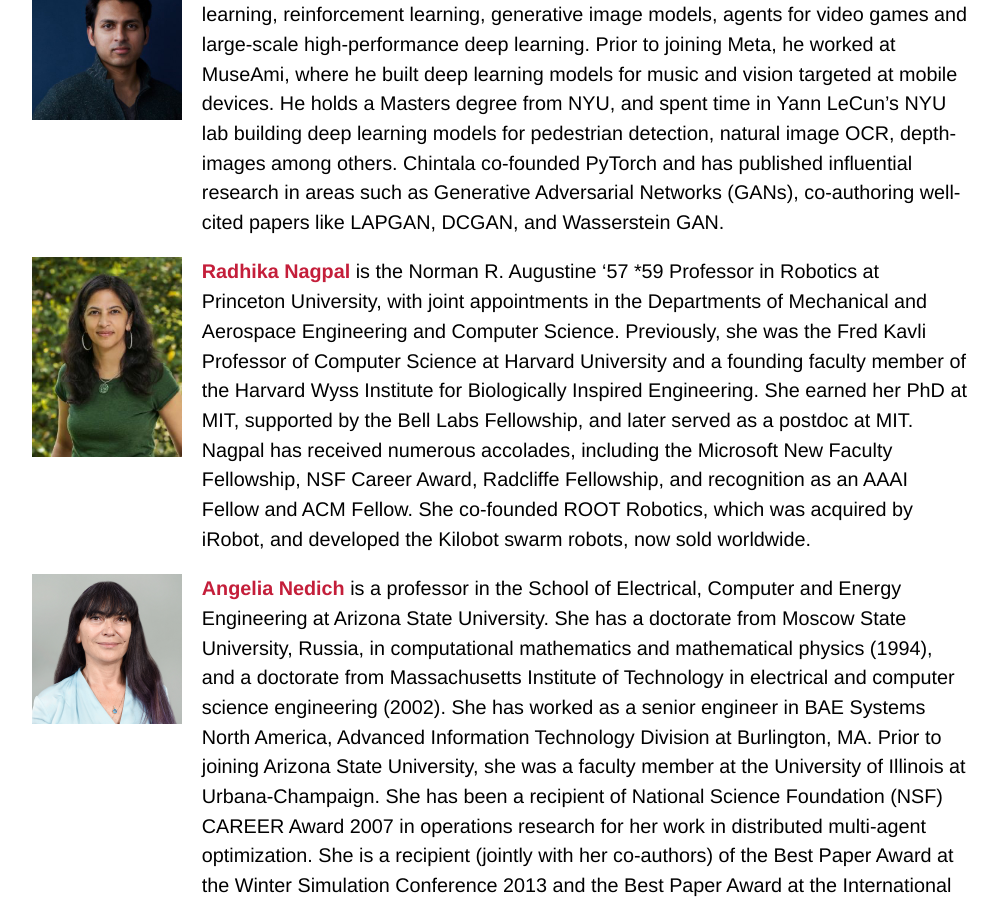
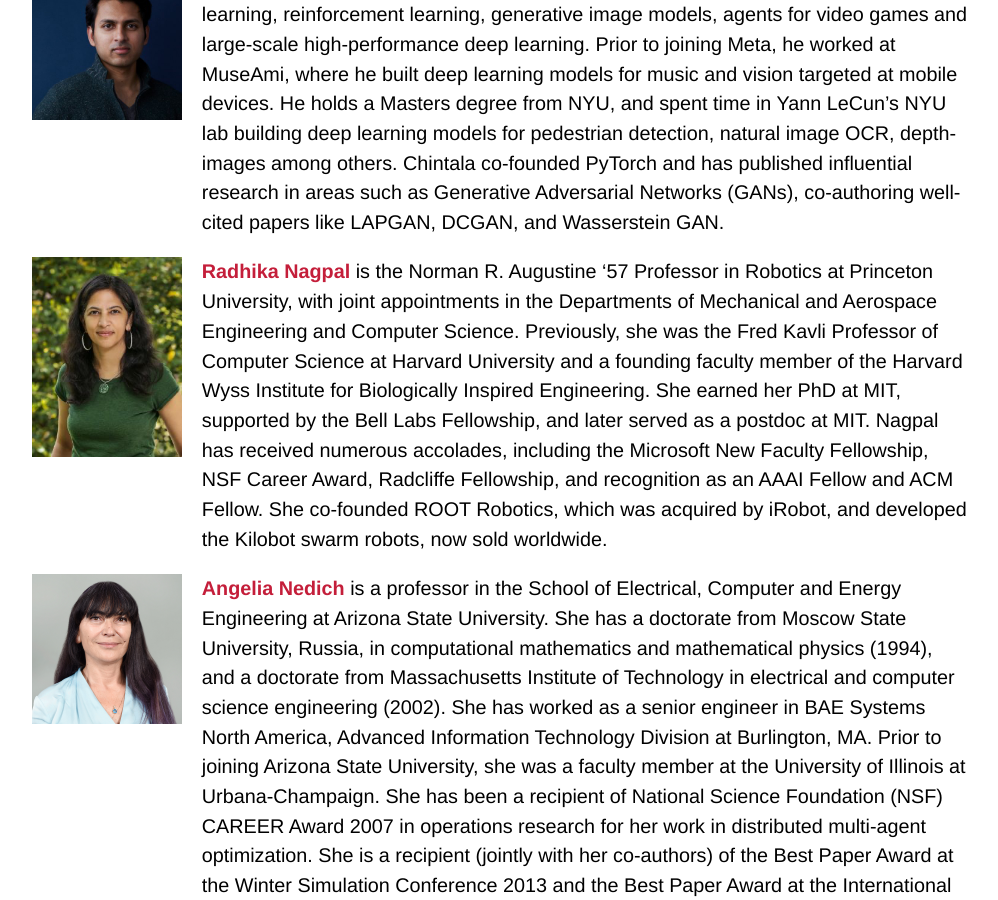
Before and after one commit to DDA-ICLR2025/site-public, a Jekyll site: the page built from speakers.md, in a window 1280 px wide and 900 px high, scrolled down 1318 px. Shown: the whole window, without its empty margins (140-1138 px from the left). Built offline with Jekyll 4.4.1, drawn with Linux system fonts in a browser that asks for light colours; some web fonts are replaced; our own code applies the rules of GitHub Pages for plain Markdown files.

Commit message:
maint/fmt: removes radhika 59 symbol, adds organizer pngs

```diff
--- a/speakers.md
+++ b/speakers.md
@@ -28,7 +28,7 @@ layout: default
 <div class='orgWrapper'>
 <img src="./assets/images/speakers/radhika_nagpal.png" alt="Radhika Nagpal" width="150" />
 <div class='bioWrapper'>
-[**Radhika Nagpal**](https://www.radhikanagpal.org/) is the Norman R. Augustine '57 *59 Professor in Robotics at Princeton University, with joint appointments in the Departments of Mechanical and Aerospace Engineering and Computer Science. Previously, she was the Fred Kavli Professor of Computer Science at Harvard University and a founding faculty member of the Harvard Wyss Institute for Biologically Inspired Engineering. She earned her PhD at MIT, supported by the Bell Labs Fellowship, and later served as a postdoc at MIT. Nagpal has received numerous accolades, including the Microsoft New Faculty Fellowship, NSF Career Award, Radcliffe Fellowship, and recognition as an AAAI Fellow and ACM Fellow. She co-founded ROOT Robotics, which was acquired by iRobot, and developed the Kilobot swarm robots, now sold worldwide.
+[**Radhika Nagpal**](https://www.radhikanagpal.org/) is the Norman R. Augustine '57 Professor in Robotics at Princeton University, with joint appointments in the Departments of Mechanical and Aerospace Engineering and Computer Science. Previously, she was the Fred Kavli Professor of Computer Science at Harvard University and a founding faculty member of the Harvard Wyss Institute for Biologically Inspired Engineering. She earned her PhD at MIT, supported by the Bell Labs Fellowship, and later served as a postdoc at MIT. Nagpal has received numerous accolades, including the Microsoft New Faculty Fellowship, NSF Career Award, Radcliffe Fellowship, and recognition as an AAAI Fellow and ACM Fellow. She co-founded ROOT Robotics, which was acquired by iRobot, and developed the Kilobot swarm robots, now sold worldwide.
 </div>
 </div>
 
```
Also changed, not shown: assets/images/organizers/adel_nabli.png (added), assets/images/organizers/christian_weilbach.png (added), assets/images/organizers/olga_solodova.png (added), assets/images/organizers/youssef_farag.png (added).
